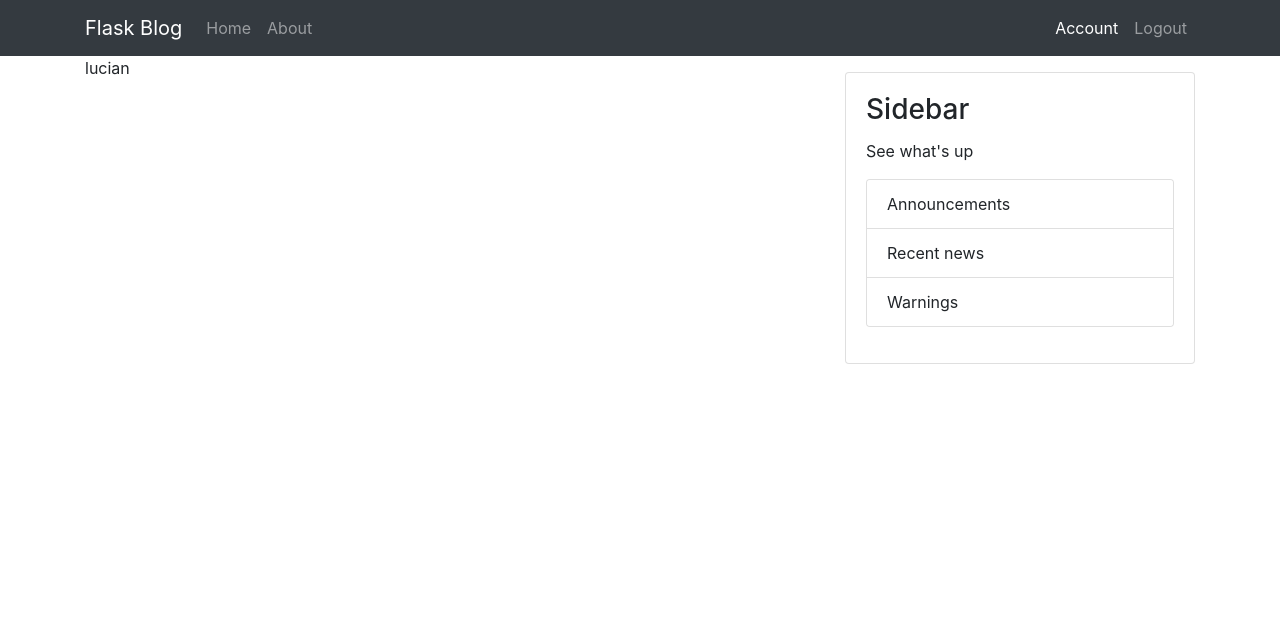
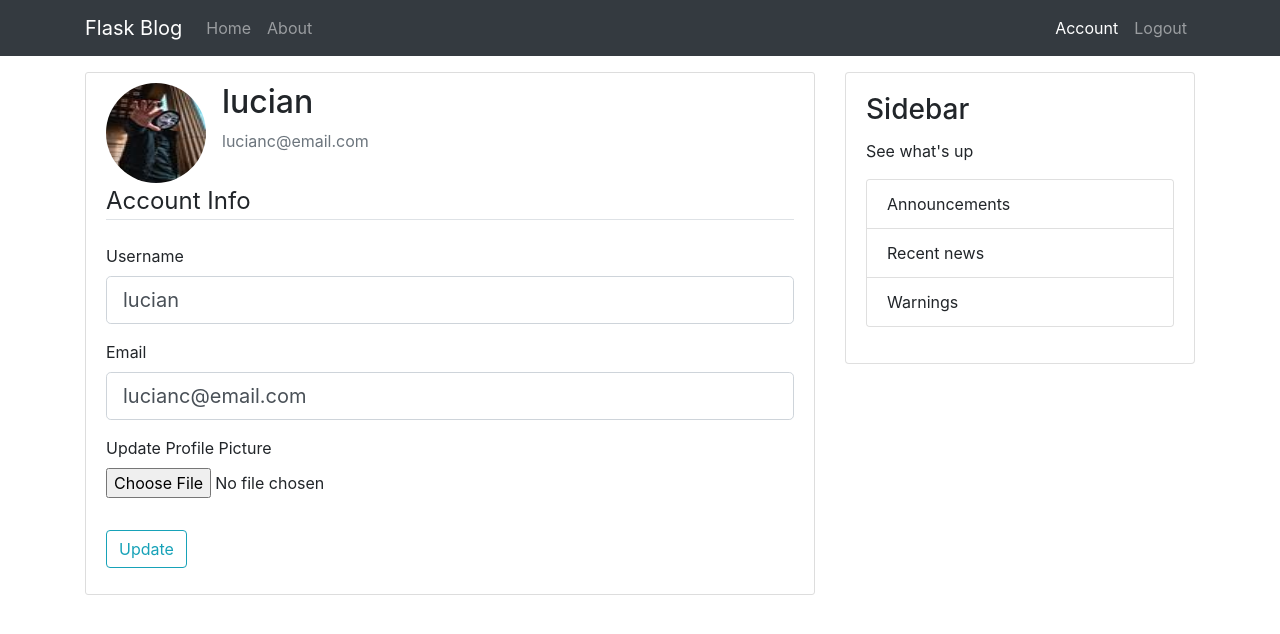
Before and after one commit to luciancic/flaskblog, a Flask app: page /account in a window 1280 px wide. Shown: the top 634 px of the page. Run offline with Flask 2, Linux system fonts and the light colour scheme; a user stored in the database is signed in; some libraries are stand-ins or nearby versions.

Commit message:
update account info

```diff
--- a/flaskblog/forms.py
+++ b/flaskblog/forms.py
@@ -1,4 +1,6 @@
+from flask_login import current_user
 from flask_wtf import FlaskForm
+from flask_wtf.file import FileField, FileAllowed
 from wtforms import StringField, PasswordField, SubmitField, BooleanField
 from wtforms.validators import Required, Length, Email, EqualTo, ValidationError
 from flaskblog.models import User
@@ -26,3 +28,22 @@ class LoginForm(FlaskForm):
     password = PasswordField('Password', [Required()])
     remember = BooleanField('Remember Me')
     submit = SubmitField('Login')
+
+
+class UpdateAccountForm(FlaskForm):
+    username = StringField('Username', [Required(), Length(min=2, max=20)])
+    email = StringField('Email', [Required(), Email()])
+    picture = FileField('Update Profile Picture', validators=[FileAllowed(['jpg', 'jpeg', 'png'])])
+    submit = SubmitField('Update')
+
+    def validate_username(self, username):
+        if current_user.username != username.data:
+            user = User.query.filter_by(username=username.data).first()
+            if user:
+                raise ValidationError('Username already in use. Please choose another.')
+
+    def validate_email(self, email):
+        if current_user.email != email.data:
+            user = User.query.filter_by(email=email.data).first()
+            if user:
+                raise ValidationError('Email already in use. Please choose another.')
--- a/flaskblog/routes.py
+++ b/flaskblog/routes.py
@@ -1,9 +1,12 @@
+import os
+import secrets
+from PIL import Image
 from flask import render_template, url_for, flash, redirect, request
 from flaskblog import app, db, bcrypt
-from flaskblog.forms import RegisterForm, LoginForm
+from flaskblog.forms import RegisterForm, LoginForm, UpdateAccountForm
 from flaskblog.posts_tmp import posts
 from flaskblog.models import User
-from flask_login import login_user, logout_user, login_required
+from flask_login import login_user, logout_user, login_required, current_user
 
 @app.route('/')
 def home():
@@ -51,7 +54,34 @@ def logout():
     return redirect(url_for('home'))
 
 
-@app.route('/account')
+def save_picture(picture_file):
+    filename = secrets.token_hex(8)
+    _, f_ext = os.path.splitext(picture_file.filename)
+    filename = filename + f_ext
+    i_path = os.path.join(app.root_path, f'static/profile_pics/{filename}')
+    print(picture_file.filename)
+    i = Image.open(picture_file)
+    i.thumbnail((100, 100))
+    i.save(i_path)
+
+    return filename
+
+
+@app.route('/account', methods=['GET', 'POST'])
 @login_required
 def account():
-    return render_template('account.html', title='Account')
+    form = UpdateAccountForm()
+    if form.validate_on_submit():
+        if form.picture.data:
+            image_file = save_picture(form.picture.data)
+            current_user.image_file = image_file
+        current_user.username = form.username.data
+        current_user.email = form.email.data
+        db.session.commit()
+        flash('Account info updated', 'success')
+        return redirect(url_for('account'))
+    if request.method == 'GET':
+        form.username.data = current_user.username
+        form.email.data = current_user.email
+    image_file = os.path.join('static', 'profile_pics/' + current_user.image_file)
+    return render_template('account.html', title='Account', form=form, image_file=image_file)
--- a/flaskblog/static/styles.css
+++ b/flaskblog/static/styles.css
@@ -5,3 +5,18 @@
 .card {
     margin: 1rem 0;
 }
+
+.content-section {
+    background: #ffffff;
+    padding: 10px 20px;
+    border: 1px solid #dddddd;
+    border-radius: 3px;
+    margin-bottom: 20px;
+    margin-top: 1rem;
+  }
+
+  .account-img {
+    height: 100px;
+    width: 100px;
+    margin-right: 16px;
+  }
--- a/flaskblog/templates/account.html
+++ b/flaskblog/templates/account.html
@@ -2,5 +2,58 @@
 {% set active_page = 'account' %}
 
 {% block content %}
-    {{ current_user.username }}
+<div class="content-section">
+        <div class="media">
+          <img class="rounded-circle account-img" src="{{ image_file }}">
+          <div class="media-body">
+            <h2 class="account-heading">{{ current_user.username }}</h2>
+            <p class="text-secondary">{{ current_user.email }}</p>
+          </div>
+        </div>
+          <form method="POST" action="" enctype="multipart/form-data">
+              {{ form.hidden_tag() }}
+              <fieldset class="form-group">
+                  <legend class="border-bottom mb-4">Account Info</legend>
+                  <div class="form-group">
+                      {{ form.username.label(class="form-control-label") }}
+
+                      {% if form.username.errors %}
+                          {{ form.username(class="form-control form-control-lg is-invalid") }}
+                          <div class="invalid-feedback">
+                              {% for error in form.username.errors %}
+                                  <span>{{ error }}</span>
+                              {% endfor %}
+                          </div>
+                      {% else %}
+                          {{ form.username(class="form-control form-control-lg") }}
+                      {% endif %}
+                  </div>
+                  <div class="form-group">
+                      {{ form.email.label(class="form-control-label") }}
+                      {% if form.email.errors %}
+                          {{ form.email(class="form-control form-control-lg is-invalid") }}
+                          <div class="invalid-feedback">
+                              {% for error in form.email.errors %}
+                                  <span>{{ error }}</span>
+                              {% endfor %}
+                          </div>
+                      {% else %}
+                          {{ form.email(class="form-control form-control-lg") }}
+                      {% endif %}
+                  </div>
+                  <div class="form-group">
+                      {{ form.picture.label() }}
+                      {{ form.picture(class="form-control-file") }}
+                      {% if form.picture.errors %}
+                          {% for error in form.picture.errors %}
+                              <span class="text-danger">{{ error }}</span></br>
+                          {% endfor %}
+                      {% endif %}
+                  </div>
+              </fieldset>
+              <div class="form-group">
+                  {{ form.submit(class="btn btn-outline-info") }}
+              </div>
+          </form>
+      </div>
 {% endblock %}
```
Also changed, not shown: flaskblog/data.db, flaskblog/static/profile_pics/79e27f44aaf8a426.jpg (added), flaskblog/static/profile_pics/ad76ad9683ca5950.jpg (added), flaskblog/static/profile_pics/default.jpg (added).
